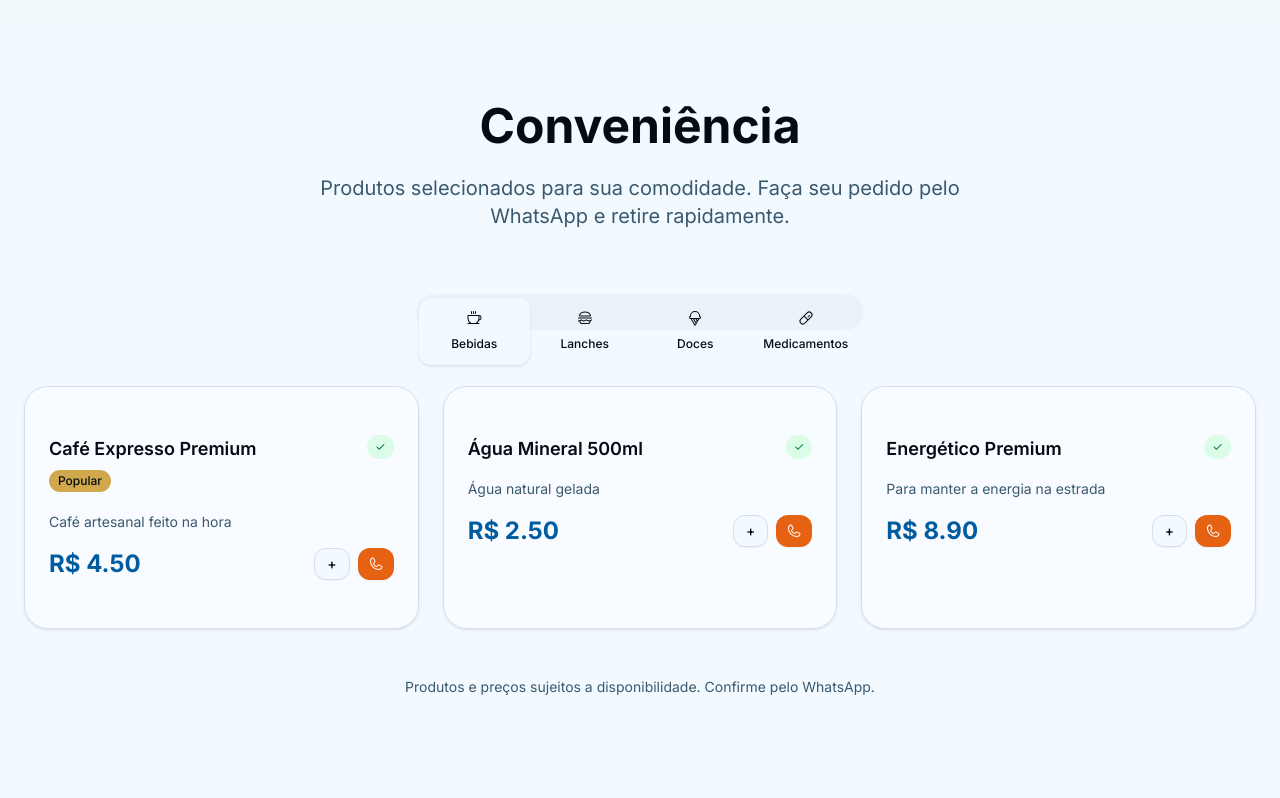
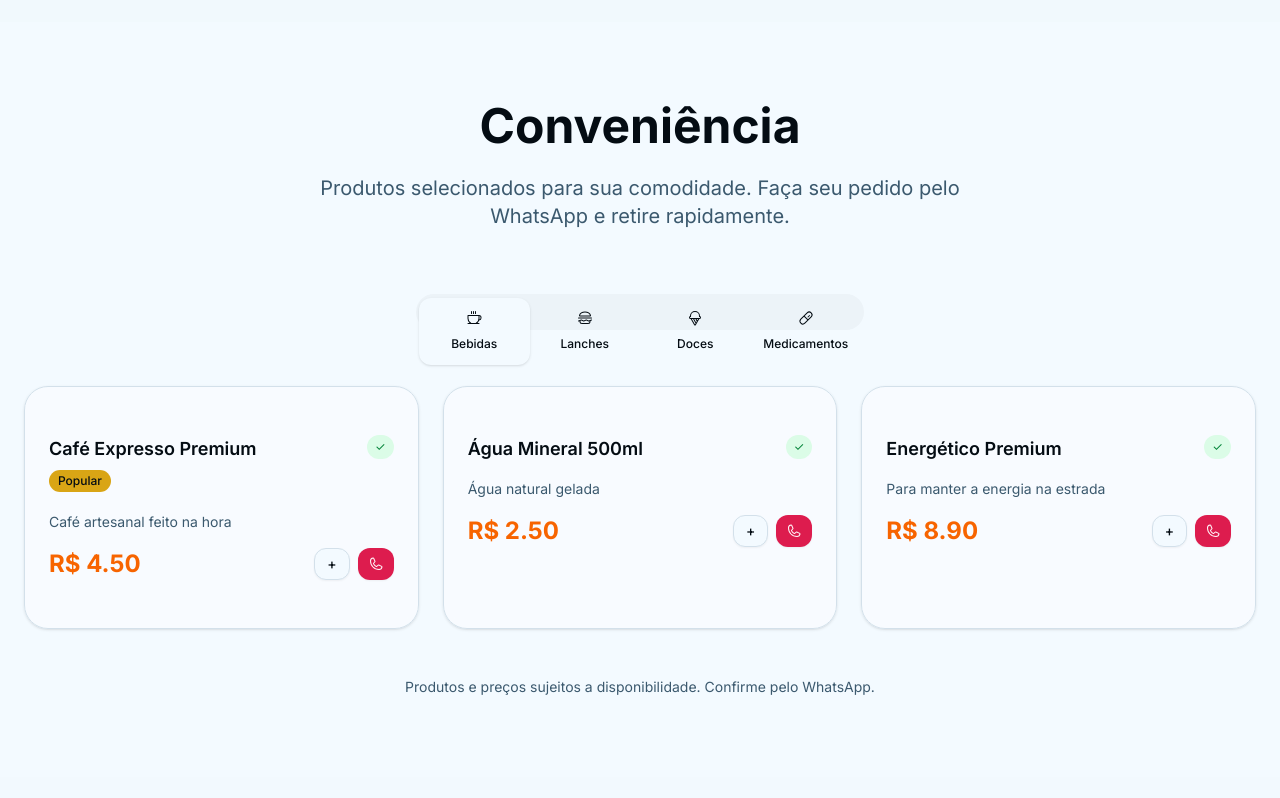
Before and after one commit to Raidosystem/ponto-a-gas-station, a React (Vite) app: page / in a window 1280 px wide. Shown: the part 1528-2326 px from the top of the page. Built offline with nearby package versions, Linux system fonts and the light colour scheme.

Commit message:
Generated by Spark: mude as cores, laranja princiapal e vermelho secundario

```diff
--- a/src/index.css
+++ b/src/index.css
@@ -22,12 +22,12 @@
   --popover: oklch(0.99 0.005 240);
   --popover-foreground: oklch(0.15 0.02 240);
 
-  /* Action colors - Professional blue, energetic orange, premium gold */
-  --primary: oklch(0.45 0.15 240);
+  /* Action colors - Vibrant orange primary, bold red secondary, warm gold accent */
+  --primary: oklch(0.68 0.20 45);
   --primary-foreground: oklch(0.98 0.01 0);
-  --secondary: oklch(0.65 0.18 45);
+  --secondary: oklch(0.58 0.22 15);
   --secondary-foreground: oklch(0.98 0.01 0);
-  --accent: oklch(0.75 0.12 85);
+  --accent: oklch(0.75 0.15 85);
   --accent-foreground: oklch(0.15 0.02 240);
 
   /* Destructive kept as standard red */
@@ -39,7 +39,7 @@
   --muted-foreground: oklch(0.45 0.05 240);
   --border: oklch(0.9 0.02 240);
   --input: oklch(0.9 0.02 240);
-  --ring: oklch(0.45 0.15 240);
+  --ring: oklch(0.68 0.20 45);
 
   /* Border radius for premium feel */
   --radius: 0.75rem;
```
